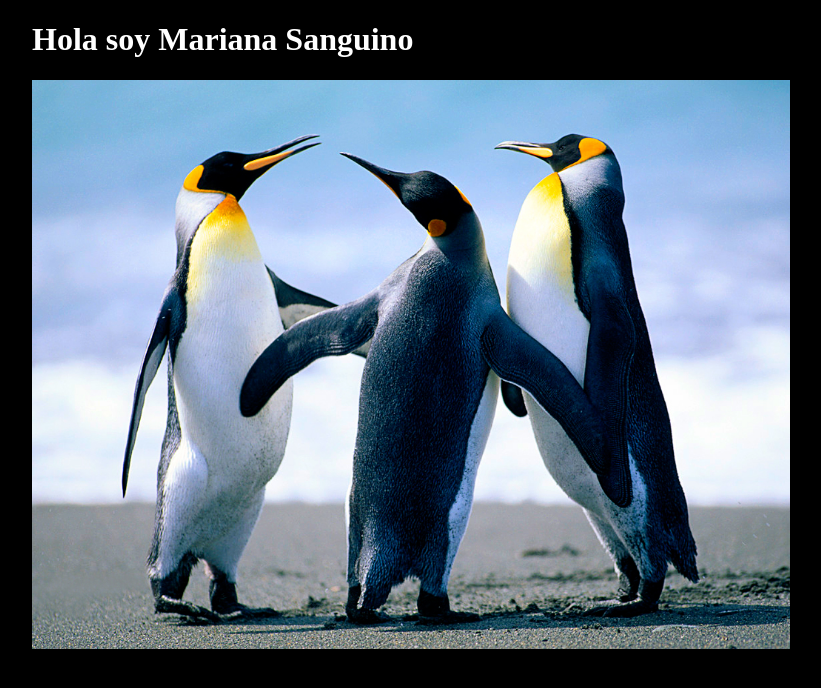
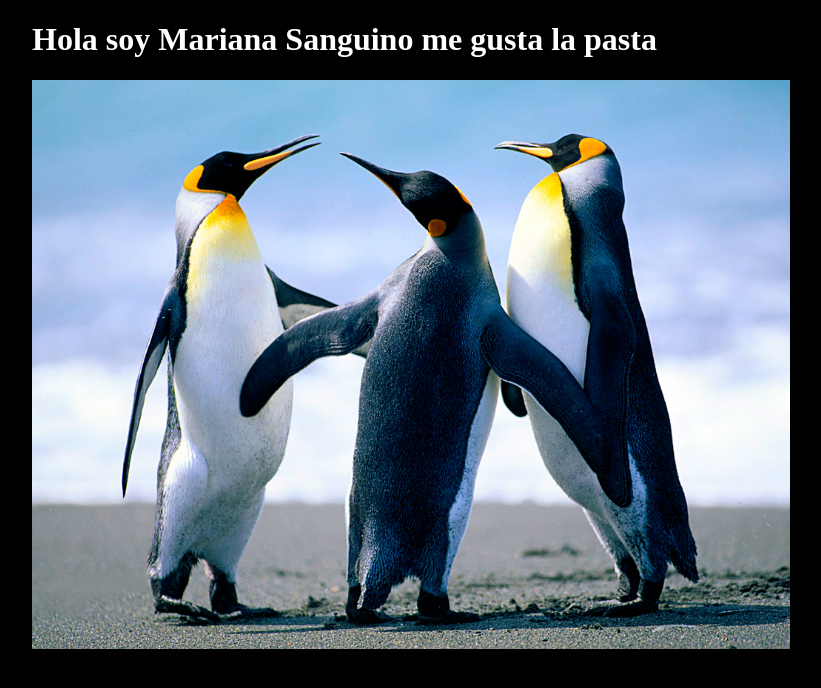
Before and after one commit to Mdcsp/git3073, a plain HTML site: page index.html in a window 1280 px wide. Shown: the whole page, without its empty margins (226-1047 px from the left). Drawn offline with Linux system fonts and the light colour scheme.

Commit message:
agregue al h1 del index una cosa rara

```diff
--- a/index.html
+++ b/index.html
@@ -7,7 +7,7 @@
     <title>Mariana</title>
 </head>
 <body   style="background-color: black">
-    <h1 style="color: white;    padding-left: 250px" >Hola soy Mariana Sanguino</h1>
+    <h1 style="color: white;    padding-left: 250px" >Hola soy Mariana Sanguino me gusta la pasta</h1>
     <d1v>
         <img src="Penguins.jpg " alt="" width="60%" style="padding-left: 250px">
 
```
